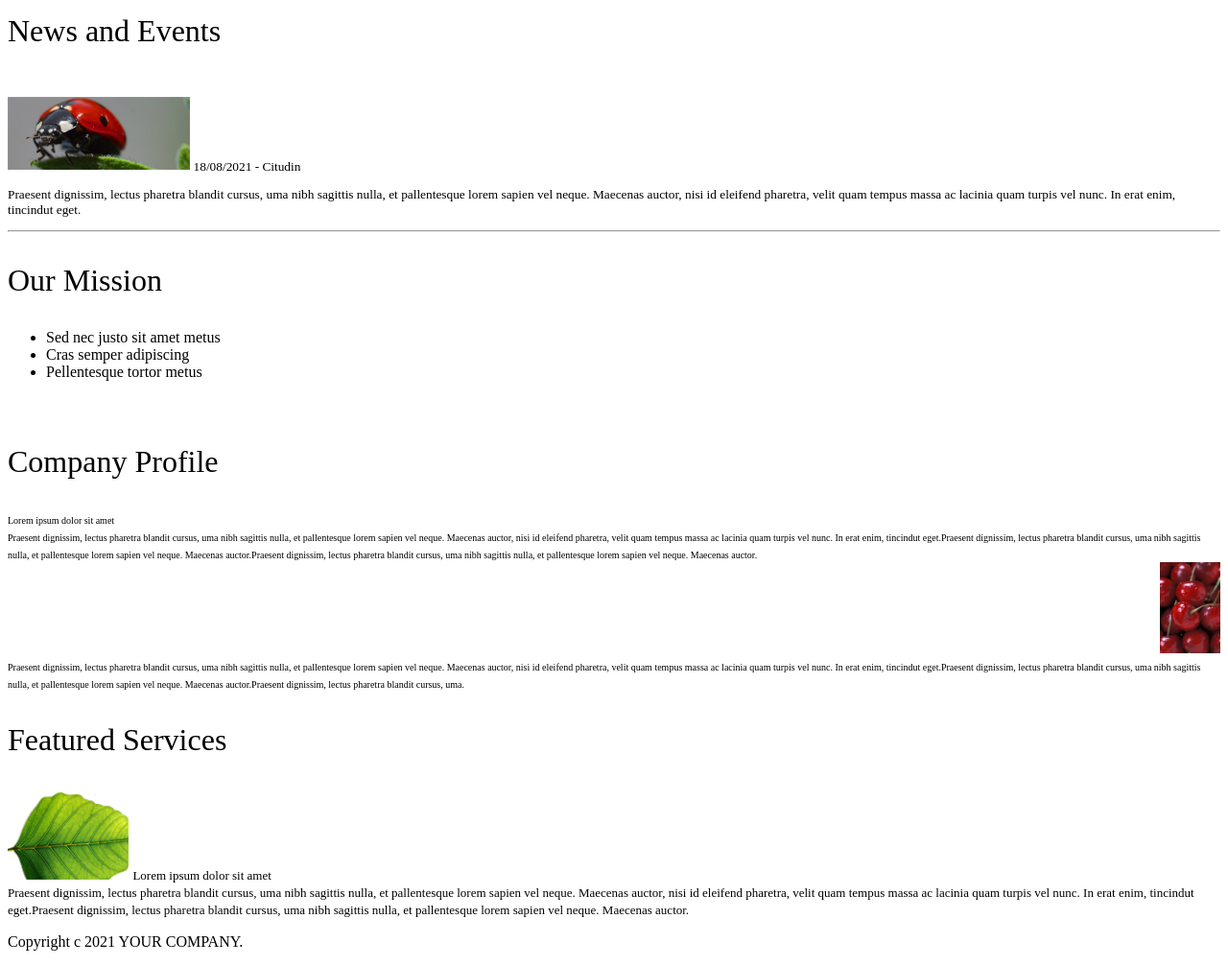
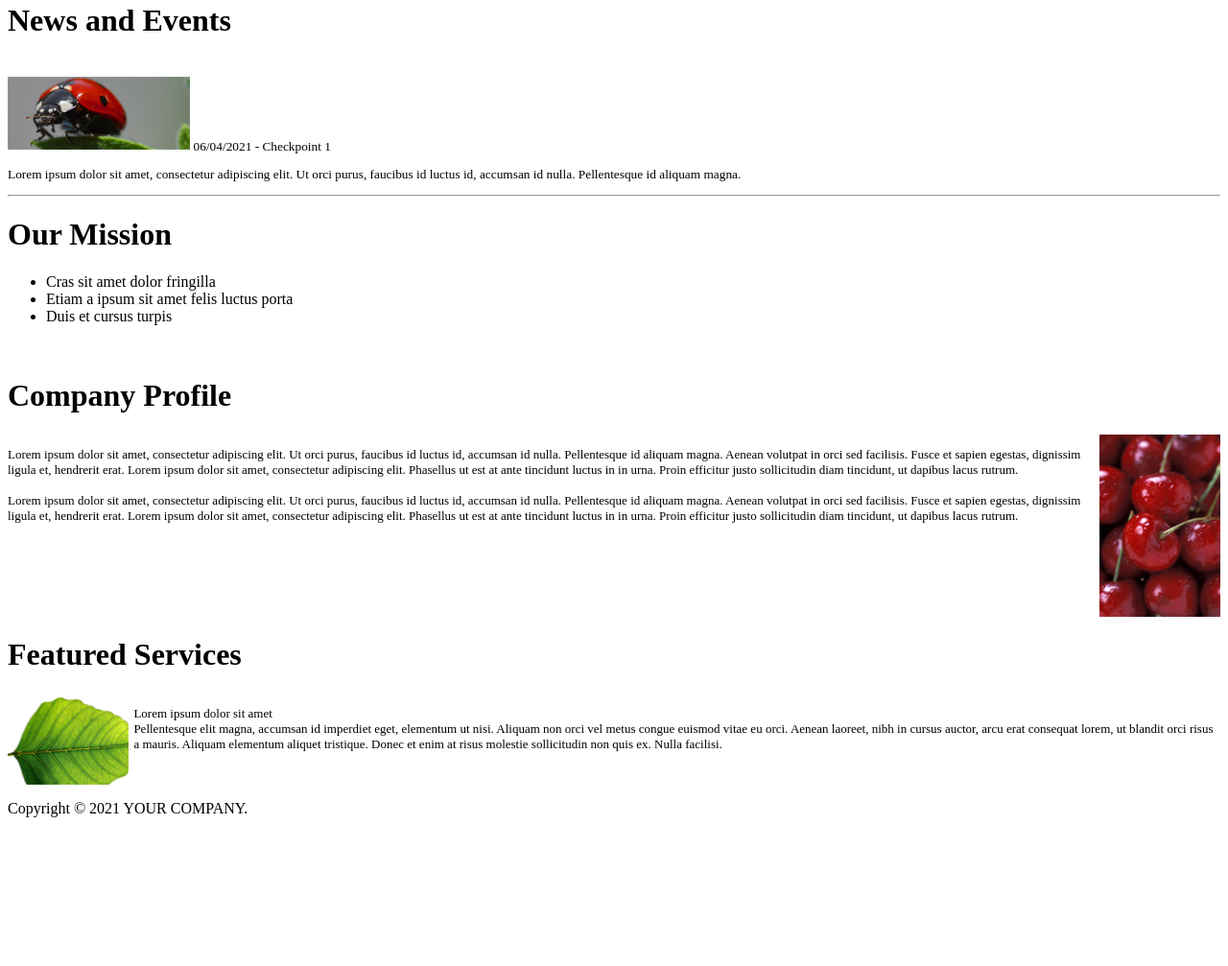
Before and after one commit to MatheusSanches02/Checkpoint1, a plain HTML site: page UmMundoMelhor/index.html in a window 1280 px wide. Shown: the part 287-1294 px from the top of the page at 96% size. After the commit the page ends 1155 px from the top, so only its background shows below. Drawn offline with Linux system fonts and the light colour scheme.

Commit message:
Algumas correções no código

```diff
--- a/UmMundoMelhor/index.html
+++ b/UmMundoMelhor/index.html
@@ -24,37 +24,61 @@
         </div>
         <div>
             <br>
-            <p style="font-size: xx-large;">News and Events</p> <br>
-            <img src="./img/joaninha.jpg" alt="Imagem de uma joaninha" title="Joaninha" width="15%"> <span style="font-size: smaller;">18/08/2021 - Citudin</span>
-            <p style="font-size: smaller;">Praesent dignissim, lectus pharetra blandit cursus, uma nibh sagittis nulla, et pallentesque lorem sapien vel neque. Maecenas auctor, nisi id eleifend pharetra, velit quam tempus massa ac lacinia quam turpis vel nunc. In erat enim, tincindut eget.</p>
+            <h1>News and Events</h1> <br>
+            <img src="./img/joaninha.jpg" alt="Imagem de uma joaninha" title="Joaninha" width="15%"> <span style="font-size: smaller;">06/04/2021  - Checkpoint 1</span>
+            <p style="font-size: smaller;">Lorem ipsum dolor sit amet, consectetur adipiscing elit.
+                Ut orci purus, faucibus id luctus id, accumsan id nulla. Pellentesque id aliquam magna.
+            </p>
             <hr>
-            <p style="font-size: xx-large;">Our Mission</p>
+            <h1>Our Mission</h1>
             <ul>
-                <li>Sed nec justo sit amet metus</li>
-                <li>Cras semper adipiscing</li>
-                <li>Pellentesque tortor metus</li>
+                <li>Cras sit amet dolor fringilla</li>
+                <li>Etiam a ipsum sit amet felis luctus porta</li>
+                <li>Duis et cursus turpis</li>
             </ul> <br>
         </div>
         <div>
 
-            <p style="font-size: xx-large;">Company Profile</p>
+            <h1>Company Profile</h1>
+
+            <div style="display: flex;">
+
+                <p style="font-size: small;">Lorem ipsum dolor sit amet, consectetur adipiscing elit.
+                    Ut orci purus, faucibus id luctus id, accumsan id nulla.
+                    Pellentesque id aliquam magna. Aenean volutpat in orci sed facilisis.
+                    Fusce et sapien egestas, dignissim ligula et, hendrerit erat.
+                    Lorem ipsum dolor sit amet, consectetur adipiscing elit.
+                    Phasellus ut est at ante tincidunt luctus in in urna.
+                    Proin efficitur justo sollicitudin diam tincidunt, ut dapibus lacus rutrum. <br>
+                    <br>
+                    Lorem ipsum dolor sit amet, consectetur adipiscing elit.
+                    Ut orci purus, faucibus id luctus id, accumsan id nulla.
+                    Pellentesque id aliquam magna. Aenean volutpat in orci sed facilisis.
+                    Fusce et sapien egestas, dignissim ligula et, hendrerit erat.
+                    Lorem ipsum dolor sit amet, consectetur adipiscing elit.
+                    Phasellus ut est at ante tincidunt luctus in in urna.
+                    Proin efficitur justo sollicitudin diam tincidunt, ut dapibus lacus rutrum.
+                </p>
+                <img src="./img/cerises.jpg" alt="Imagem de Cerejas" title="Cerejas" width="10%">
+
+            </div>
+        </div>
+        <div>
+            <h1>Featured Services</h1>
+
+            <div style="display: flex;">
+                <img src="./img/leaf.png" alt="Imagem de uma Folha" title="Folha" width="10%">
+                <p style="font-size: small; margin-left: 5px;">Lorem ipsum dolor sit amet <br>
+                    Pellentesque elit magna, accumsan id imperdiet eget, elementum ut nisi.
+                    Aliquam non orci vel metus congue euismod vitae eu orci.
+                    Aenean laoreet, nibh in cursus auctor, arcu erat consequat lorem, ut blandit orci risus a mauris.
+                    Aliquam elementum aliquet tristique. Donec et enim at risus molestie sollicitudin non quis ex.
+                    Nulla facilisi.
+                </p>
 
 
-            <span style="font-size: x-small;">
-                Lorem ipsum dolor sit amet <br>
-                Praesent dignissim, lectus pharetra blandit cursus, uma nibh sagittis nulla, et pallentesque lorem sapien vel neque. Maecenas auctor, nisi id eleifend pharetra, velit quam tempus massa ac lacinia quam turpis vel nunc. In erat enim, tincindut eget.Praesent dignissim, lectus pharetra blandit cursus, uma nibh sagittis nulla, et pallentesque lorem sapien vel neque. Maecenas auctor.Praesent dignissim, lectus pharetra blandit cursus, uma nibh sagittis nulla, et pallentesque lorem sapien vel neque. Maecenas auctor.
-                <img style="margin-left: 95%;" src="./img/cerises.jpg" alt="Imagem de Cerejas" title="Cerejas" width="5%"  >
-                Praesent dignissim, lectus pharetra blandit cursus, uma nibh sagittis nulla, et pallentesque lorem sapien vel neque. Maecenas auctor, nisi id eleifend pharetra, velit quam tempus massa ac lacinia quam turpis vel nunc. In erat enim, tincindut eget.Praesent dignissim, lectus pharetra blandit cursus, uma nibh sagittis nulla, et pallentesque lorem sapien vel neque. Maecenas auctor.Praesent dignissim, lectus pharetra blandit cursus, uma.
-
-        </div>
-        <div>
-            <p style="font-size: xx-large;">Featured Services</p>
-
-            <img src="./img/leaf.png" alt="Imagem de uma Folha" title="Folha" width="10%">
-            <span style="font-size: small;">Lorem ipsum dolor sit amet <br>
-                Praesent dignissim, lectus pharetra blandit cursus, uma nibh sagittis nulla, et pallentesque lorem sapien vel neque. Maecenas auctor, nisi id eleifend pharetra, velit quam tempus massa ac lacinia quam turpis vel nunc. In erat enim, tincindut eget.Praesent dignissim, lectus pharetra blandit cursus, uma nibh sagittis nulla, et pallentesque lorem sapien vel neque. Maecenas auctor.
-            </span>
-            <p>Copyright c 2021 YOUR COMPANY.</p>
+            </div>
+            <p>Copyright &#169; 2021 YOUR COMPANY.</p>
         </div>
 
 
```
